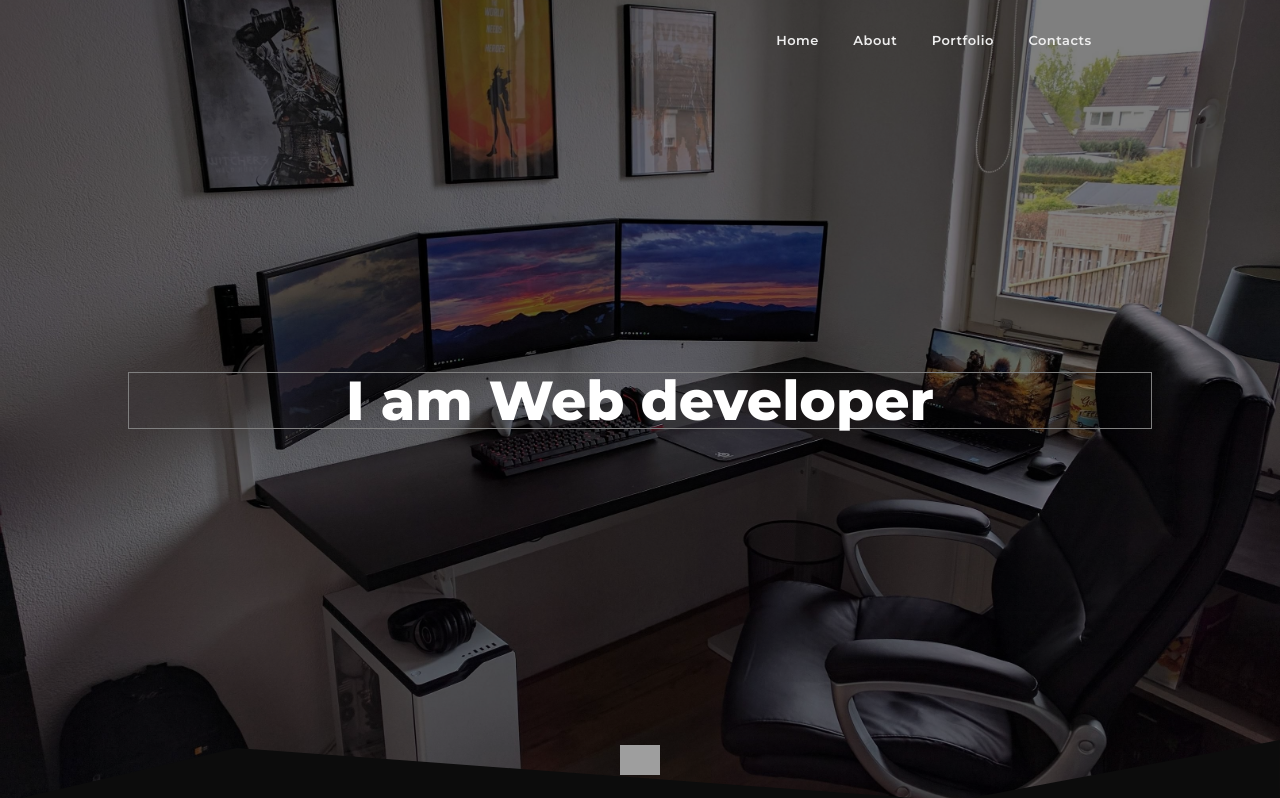
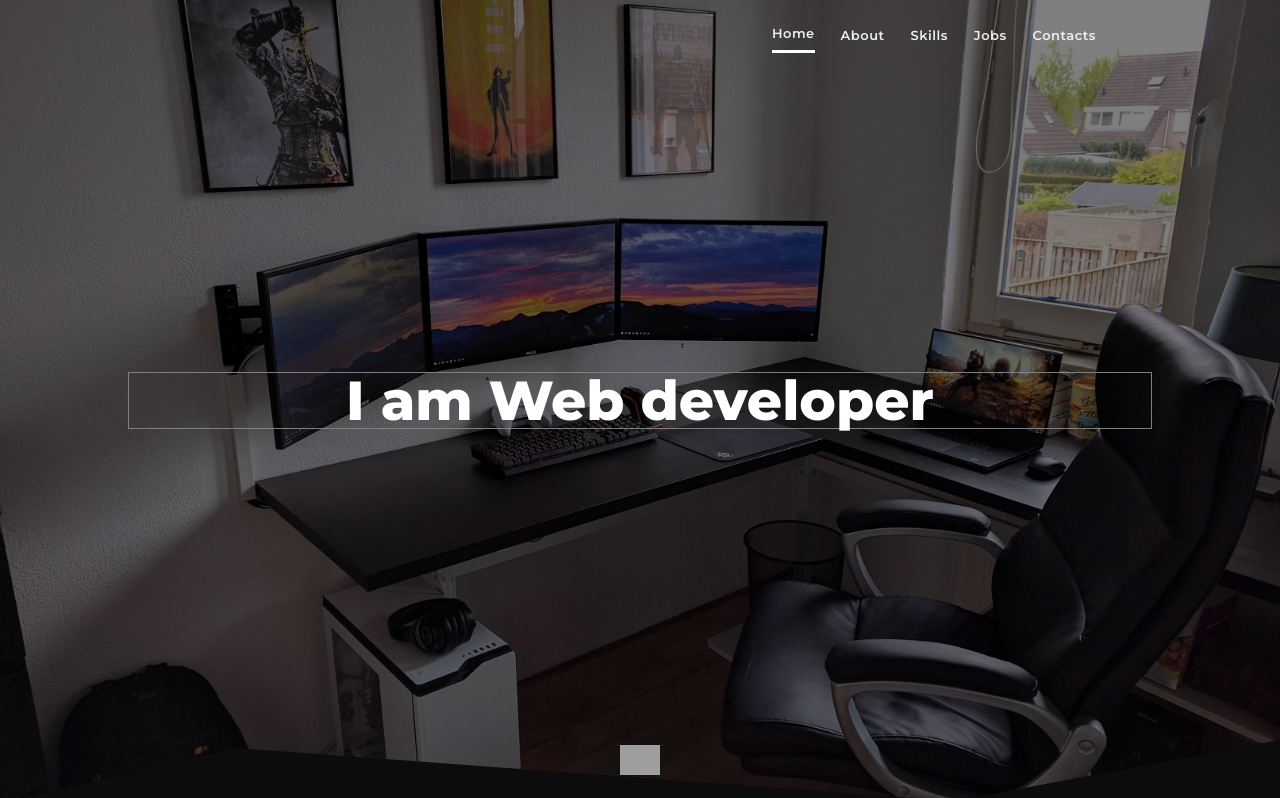
Before and after one commit to magistblr/portfolio, a React (Create React App) app: page /#home in a window 1280 px wide. Shown: the top 798 px of the page. Built offline with nearby package versions, Linux system fonts and the light colour scheme; grey boxes are pictures that could not be loaded.

Commit message:
section 1

```diff
--- a/package.json
+++ b/package.json
@@ -16,9 +16,11 @@
     "@types/node": "^12.0.0",
     "@types/react": "^17.0.0",
     "@types/react-dom": "^17.0.0",
+    "@types/react-scroll": "^1.8.3",
     "react": "^17.0.2",
     "react-dom": "^17.0.2",
     "react-scripts": "4.0.3",
+    "react-scroll": "^1.8.4",
     "react-simple-typewriter": "^3.0.1",
     "sass": "^1.39.2",
     "typescript": "^4.1.2",
--- a/src/contacts/Contacts.tsx
+++ b/src/contacts/Contacts.tsx
@@ -6,7 +6,7 @@ import sContainer from '../styles/container.module.css';
 
 export const Contacts = () => {
   return (
-    <div className={s.contacts}>
+    <div className={s.contacts} id={"contacts"}>
       <div className={`${sContainer.container} ${s.contacts_container}`}>
         <h2 className={s.title}>Contacts</h2>
         <form className={s.form}>
--- a/src/footer/Footer.tsx
+++ b/src/footer/Footer.tsx
@@ -5,7 +5,7 @@ import { Logo } from './logo/Logo';
 
 export const Footer = () => {
   return (
-    <div className={s.footer}>
+    <div className={s.footer} id={"footer"}>
       <div className={`${sContainer.container} ${s.footer_container}`}>
         <h2 className={s.name}>Ефешин Максим</h2>
         <div className={s.social}>
--- a/src/header/Header.tsx
+++ b/src/header/Header.tsx
@@ -6,9 +6,16 @@ import s from './header.module.scss';
 
 export const Header = () => {
 
+  const scrollToAbout = () => {
+      window.scroll({
+      top: document.body.offsetHeight + 10,
+      left: 0,
+      behavior: 'smooth',
+    });
+  }
 
   return (
-    <div className={s.header}>
+    <div className={s.header} id={"home"}>
       <div className={s.svg_bg}>
                 <svg x="0px" y="0px" viewBox="0 186.5 1920 113.5">
                     <polygon points="-30,300 355.167,210.5 1432.5,290 1920,198.5 1920,300"></polygon>
@@ -31,8 +38,8 @@ export const Header = () => {
               </h1>
     			</div>
           <div className={s.arrow}>
-                <img src="http://www.innovationplans.com/idesign/kewll/img/down-chevron.svg" alt=""/>
-            </div>
+                <div onClick={()=> {scrollToAbout()}}><img src="http://www.innovationplans.com/idesign/kewll/img/down-chevron.svg" alt=""/></div>
+          </div>
     		</div>
     </div>
   );
--- a/src/jobs/Jobs.tsx
+++ b/src/jobs/Jobs.tsx
@@ -5,7 +5,7 @@ import s from './jobs.module.scss';
 
 export const Jobs = () => {
   return (
-    <div className={s.jobs}>
+    <div className={s.jobs} id={"jobs"}>
       <div className={`${sContainer.container} ${s.jobs_container}`}>
         <h2 className={s.title}>Мои работы</h2>
         <div className={s.jobs_wrapper}>
--- a/src/main/About.tsx
+++ b/src/main/About.tsx
@@ -4,7 +4,7 @@ import sContainer from '../styles/container.module.css';
 
 export const About = () => {
   return (
-    <div className={s.mainBlock}>
+    <div className={s.mainBlock} id={"about"}>
       <div className={`${sContainer.container} ${s.main_container}`}>
           <div className={s.text}>
             <span>Привет!</span>
--- a/src/nav/Nav.tsx
+++ b/src/nav/Nav.tsx
@@ -1,23 +1,89 @@
 import React from 'react'
 import s from './nav.module.scss';
+import { Link, animateScroll as scroll } from "react-scroll";
 
 export const Nav = () => {
+
+  const handleSetActive = () => {
+    scroll.scrollToTop()
+  };
+
   return (
     <nav  className={s.nav}>
         <div>
           <ul className={s.navbar}>
-            <li className={s.nav_item}>
-              <a className={s.nav_link} href="#">Home</a>
-            </li>
-            <li className={s.nav_item}>
-              <a className={s.nav_link} href="#">About</a>
-            </li>
-            <li className={s.nav_item}>
-              <a className={s.nav_link} href="#">Portfolio</a>
-            </li>
-            <li className={s.nav_item}>
-              <a className={s.nav_link} href="#">Contacts</a>
-            </li>
+            <Link
+                className={s.nav_item}
+                activeClass={s.active}
+                to="home"
+                spy={true}
+                smooth={true}
+                hashSpy={true}
+                duration={500}
+                delay={100}
+                isDynamic={true}
+                ignoreCancelEvents={false}
+            >
+              Home
+            </Link>
+            <Link
+                className={s.nav_item}
+                activeClass={s.active}
+                to="about"
+                spy={true}
+                smooth={true}
+                hashSpy={true}
+                duration={500}
+                delay={100}
+                isDynamic={true}
+                ignoreCancelEvents={false}
+            >
+              About
+            </Link>
+            <Link
+                className={s.nav_item}
+                activeClass={s.active}
+                to="skills"
+                spy={true}
+                smooth={true}
+                hashSpy={true}
+                duration={500}
+                delay={100}
+                isDynamic={true}
+                ignoreCancelEvents={false}
+            >
+              Skills
+            </Link>
+
+            <Link
+                className={s.nav_item}
+                activeClass={s.active}
+                to="jobs"
+                spy={true}
+                smooth={true}
+                hashSpy={true}
+                duration={500}
+                delay={100}
+                isDynamic={true}
+                ignoreCancelEvents={false}
+            >
+              Jobs
+            </Link>
+            <Link
+                className={s.nav_item}
+                activeClass={s.active}
+                to="contacts"
+                spy={true}
+                smooth={true}
+                hashSpy={true}
+                duration={500}
+                delay={100}
+                isDynamic={true}
+                ignoreCancelEvents={false}
+            >
+              Contacts
+            </Link>
+
           </ul>
         </div>
     </nav>
--- a/src/nav/nav.module.scss
+++ b/src/nav/nav.module.scss
@@ -1,3 +1,5 @@
+@import '../styles/sass/mixins.module.scss';
+
 .nav {
   display: flex;
   justify-content: flex-end;
@@ -19,31 +21,34 @@
   margin-right: 110px;
 }
 
-.nav_link{
+.nav_item{
   font-size: 13px;
   font-weight: 600;
   color: #eee;
   letter-spacing: .5px;
   margin: 15px 5px;
+  cursor: pointer;
+  padding-bottom: 10px;
+  transition: 0.05s;
+}
+
+.nav_item.active{
+  border-bottom: 3px solid white;
 }
 
 
-.nav_link.active{
-  color: rgb(236, 233, 11);
-}
-
-.nav_link:after{
-    content: '';
-    width: 80%;
-    height: 2px;
-    background: #fff;
-    position: absolute;
-    left: 10%;
-    bottom: -10px;
-    opacity: 0;
-    -webkit-transition: all .5s;
-    transition: all .5s;
-}
+// .nav_item:after{
+//     content: '';
+//     width: 80%;
+//     height: 2px;
+//     background: #fff;
+//     position: absolute;
+//     left: 10%;
+//     bottom: -10px;
+//     opacity: 0;
+//     -webkit-transition: all .5s;
+//     transition: all .5s;
+// }
 
 
 @media (max-width: 750px) {
--- a/src/skills/Skills.tsx
+++ b/src/skills/Skills.tsx
@@ -5,7 +5,7 @@ import s from './skills.module.scss';
 
 export const Skills = () => {
   return (
-    <div className={s.skills}>
+    <div className={s.skills} id={"skills"}>
       <div className={`${sContainer.container} ${s.skills_container}`}>
         <h2 className={s.title}>Мои скиллы</h2>
         <div className={s.skills_wrapper}>
--- a/src/styles/sass/mixins.module.scss
+++ b/src/styles/sass/mixins.module.scss
@@ -9,3 +9,17 @@
   align-items: center;
   justify-content: center;
 }
+
+@mixin nav {
+  content: '';
+  width: 80%;
+  height: 2px;
+  background: #fff;
+  position: absolute;
+  left: 10%;
+  bottom: -10px;
+  opacity: 0;
+  -webkit-transition: all .5s;
+  transition: all .5s;
+
+}
```
Also changed, not shown: 1 other file (tests, documents, lock files or other folders).
